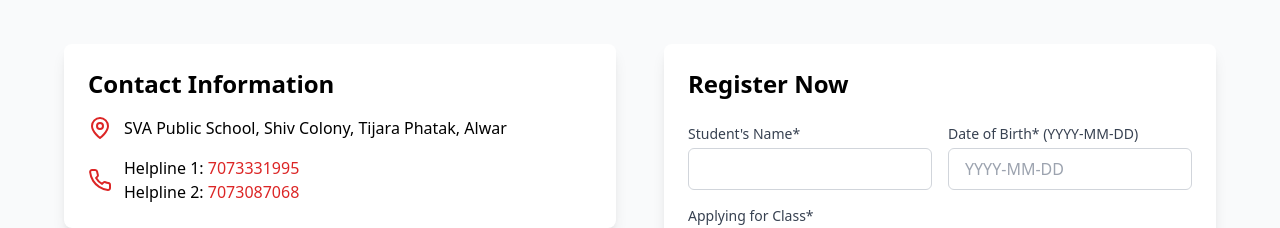
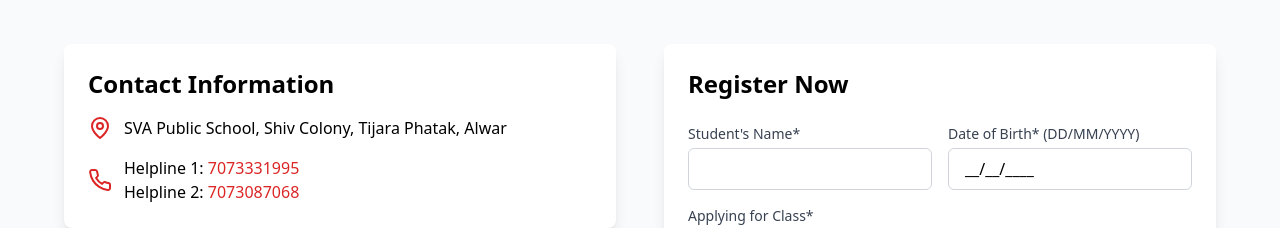
Before and after one commit to Vivek-122005/SVA-Public-School, a React (Vite) app: page / in a window 1280 px wide. Shown: the part 1644-1872 px from the top of the page. Built offline with nearby package versions, Linux system fonts and the light colour scheme.

Commit message:
Update RegistrationForm.tsx

```diff
--- a/src/components/RegistrationForm.tsx
+++ b/src/components/RegistrationForm.tsx
@@ -60,24 +60,39 @@
           </div>
          <div>
             <label htmlFor="dob" className="block text-sm font-medium text-gray-700 mb-1">
-              Date of Birth* (YYYY-MM-DD)
+              Date of Birth* (DD/MM/YYYY)
             </label>
             <input
               type="text"
               id="dob"
               className="w-full px-4 py-2 border border-gray-300 rounded-md focus:ring-red-500 focus:border-red-500"
               required
-              pattern="\d{4}-\d{2}-\d{2}"
-              placeholder="YYYY-MM-DD"
+              pattern="\d{2}/\d{2}/\d{4}"
+              placeholder="DD/MM/YYYY"
               maxLength={10}
+              defaultValue="__/__/____"
+              onFocus={(e) => {
+                if (e.target.value === "__/__/____") {
+                  e.target.value = "";
+                }
+              }}
               onBlur={(e) => {
-                const date = new Date(e.target.value);
+                const parts = e.target.value.split('/');
+                if (parts.length === 3) {
+                  const day = parseInt(parts[0]);
+                  const month = parseInt(parts[1]) - 1;
+                  const year = parseInt(parts[2]);
+                  const date = new Date(year, month, day);
                   const min = new Date('2000-01-01');
                   const max = new Date('2024-12-31');
                   if (date < min || date > max) {
-                  e.target.setCustomValidity('Date must be between 2000-01-01 and 2024-12-31');
+                    e.target.setCustomValidity('Date must be between 01/01/2000 and 31/12/2024');
                   } else {
                     e.target.setCustomValidity('');
+                  }
+                }
+                if (!e.target.value) {
+                  e.target.value = "__/__/____";
                 }
               }}
             />
```
Lines whose indentation alone changed are shown as unchanged.
